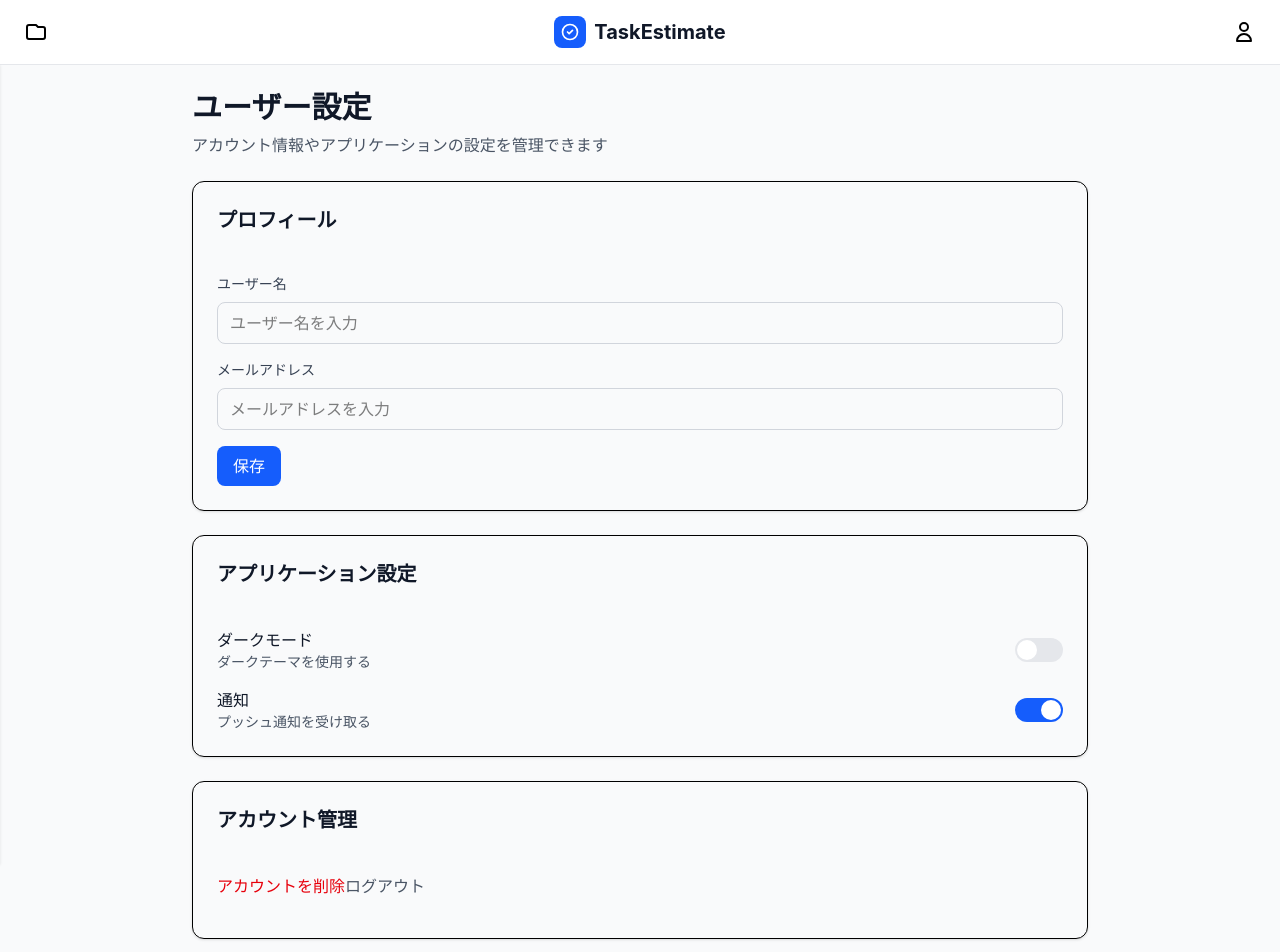
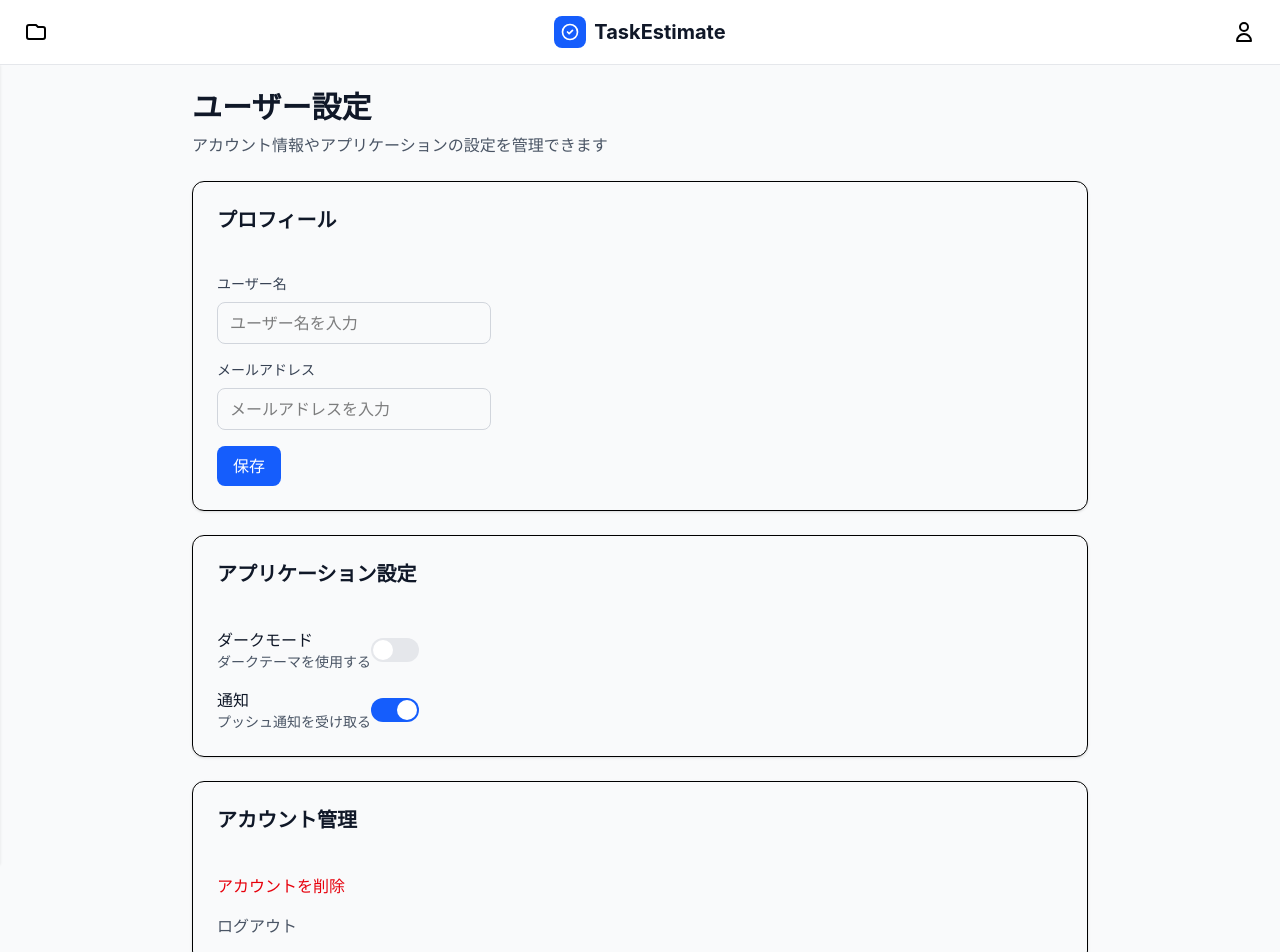
Before and after one commit to Daichi0914/task_estimate_app, a Next.js app in the folder frontend/: page /settings in a window 1280 px wide. Shown: the top 952 px of the page. Built offline with nearby package versions, Linux system fonts and the light colour scheme.

Commit message:
feat: スタイルをclsxにまとめて外部ファイルへ移行

```diff
--- a/frontend/src/app/page.tsx
+++ b/frontend/src/app/page.tsx
@@ -1,7 +1,7 @@
 'use client';
 
 import React from 'react';
-import { Layout } from '../components/layout/layout';
+import { Layout } from '@/components/layout/layout';
 
 export default function Home() {
   return (
--- a/frontend/src/app/settings/page.tsx
+++ b/frontend/src/app/settings/page.tsx
@@ -1,80 +1,108 @@
-import React from 'react';
-import { Layout } from '../../components/layout/layout';
-import { Card } from '../../components/ui/card';
+'use client';
+
+import React, { useState } from 'react';
+import clsx from 'clsx';
+import { Layout } from '@/components/layout/layout';
+import { Card } from '@/components/ui/card';
+import { settingsStyles } from '@/styles/components/settings';
 
 export default function SettingsPage() {
+  const [darkMode, setDarkMode] = useState(false);
+  const [notifications, setNotifications] = useState(true);
+
+  const toggleSwitchClasses = (isOn: boolean) => clsx(
+    settingsStyles.toggle.switch.base,
+    {
+      [settingsStyles.toggle.switch.on]: isOn,
+      [settingsStyles.toggle.switch.off]: !isOn,
+    }
+  );
+
+  const thumbClasses = (isOn: boolean) => clsx(
+    settingsStyles.toggle.switch.thumb,
+    {
+      [settingsStyles.toggle.switch.thumbOn]: isOn,
+      [settingsStyles.toggle.switch.thumbOff]: !isOn,
+    }
+  );
+
   return (
     <Layout>
-      <div className="max-w-4xl mx-auto">
-        <div className="mb-6">
-          <h1 className="text-3xl font-bold text-gray-900">ユーザー設定</h1>
-          <p className="text-gray-600 mt-2">アカウント情報やアプリケーションの設定を管理できます</p>
+      <div className={settingsStyles.container}>
+        <div className={settingsStyles.header.container}>
+          <h1 className={settingsStyles.header.title}>ユーザー設定</h1>
+          <p className={settingsStyles.header.description}>
+            アカウント情報やアプリケーションの設定を管理できます
+          </p>
         </div>
 
-        <div className="grid gap-6">
-          {/* プロフィール設定 */}
-          <Card className="p-6">
-            <h2 className="text-xl font-semibold text-gray-900 mb-4">プロフィール</h2>
-            <div className="space-y-4">
+        <div className={settingsStyles.grid}>
+          <Card className={settingsStyles.card}>
+            <h2 className={settingsStyles.section.title}>プロフィール</h2>
+            <div className={settingsStyles.section.content}>
               <div>
-                <label className="block text-sm font-medium text-gray-700 mb-2">
+                <label className={settingsStyles.form.label}>
                   ユーザー名
                 </label>
                 <input
                   type="text"
-                  className="w-full px-3 py-2 border border-gray-300 rounded-lg focus:outline-none focus:ring-2 focus:ring-blue-500"
+                  className={settingsStyles.form.input}
                   placeholder="ユーザー名を入力"
                 />
               </div>
               <div>
-                <label className="block text-sm font-medium text-gray-700 mb-2">
+                <label className={settingsStyles.form.label}>
                   メールアドレス
                 </label>
                 <input
                   type="email"
-                  className="w-full px-3 py-2 border border-gray-300 rounded-lg focus:outline-none focus:ring-2 focus:ring-blue-500"
+                  className={settingsStyles.form.input}
                   placeholder="メールアドレスを入力"
                 />
               </div>
-              <button className="bg-blue-600 text-white px-4 py-2 rounded-lg hover:bg-blue-700 transition-colors">
+              <button className={settingsStyles.form.button}>
                 保存
               </button>
             </div>
           </Card>
 
-          {/* アプリケーション設定 */}
-          <Card className="p-6">
-            <h2 className="text-xl font-semibold text-gray-900 mb-4">アプリケーション設定</h2>
-            <div className="space-y-4">
-              <div className="flex items-center justify-between">
+          <Card className={settingsStyles.card}>
+            <h2 className={settingsStyles.section.title}>アプリケーション設定</h2>
+            <div className={settingsStyles.section.content}>
+              <div className={settingsStyles.toggle.container}>
                 <div>
-                  <h3 className="font-medium text-gray-900">ダークモード</h3>
-                  <p className="text-sm text-gray-600">ダークテーマを使用する</p>
+                  <h3 className={settingsStyles.toggle.title}>ダークモード</h3>
+                  <p className={settingsStyles.toggle.description}>ダークテーマを使用する</p>
                 </div>
-                <button className="w-12 h-6 bg-gray-200 rounded-full relative">
-                  <div className="w-5 h-5 bg-white rounded-full absolute top-0.5 left-0.5 transition-transform"></div>
+                <button
+                  className={toggleSwitchClasses(darkMode)}
+                  onClick={() => setDarkMode(!darkMode)}
+                >
+                  <div className={thumbClasses(darkMode)}></div>
                 </button>
               </div>
-              <div className="flex items-center justify-between">
+              <div className={settingsStyles.toggle.container}>
                 <div>
-                  <h3 className="font-medium text-gray-900">通知</h3>
-                  <p className="text-sm text-gray-600">プッシュ通知を受け取る</p>
+                  <h3 className={settingsStyles.toggle.title}>通知</h3>
+                  <p className={settingsStyles.toggle.description}>プッシュ通知を受け取る</p>
                 </div>
-                <button className="w-12 h-6 bg-blue-600 rounded-full relative">
-                  <div className="w-5 h-5 bg-white rounded-full absolute top-0.5 right-0.5 transition-transform"></div>
+                <button
+                  className={toggleSwitchClasses(notifications)}
+                  onClick={() => setNotifications(!notifications)}
+                >
+                  <div className={thumbClasses(notifications)}></div>
                 </button>
               </div>
             </div>
           </Card>
 
-          {/* アカウント管理 */}
-          <Card className="p-6">
-            <h2 className="text-xl font-semibold text-gray-900 mb-4">アカウント管理</h2>
-            <div className="space-y-4">
-              <button className="text-red-600 hover:text-red-700 font-medium">
+          <Card className={settingsStyles.card}>
+            <h2 className={settingsStyles.section.title}>アカウント管理</h2>
+            <div className={settingsStyles.section.content}>
+              <button className={settingsStyles.account.deleteButton}>
                 アカウントを削除
               </button>
-              <button className="text-gray-600 hover:text-gray-700 font-medium">
+              <button className={settingsStyles.account.logoutButton}>
                 ログアウト
               </button>
             </div>
--- a/frontend/src/components/layout/sidebar.tsx
+++ b/frontend/src/components/layout/sidebar.tsx
@@ -1,7 +1,7 @@
 'use client';
 
 import React from 'react';
-import { useSidebar } from '../../hooks/useSidebar';
+import { useSidebar } from '@/hooks/useSidebar';
 
 export const WorkspaceSidebar: React.FC = () => {
   const { toggle } = useSidebar();
--- a/frontend/src/hooks/useSidebar.ts
+++ b/frontend/src/hooks/useSidebar.ts
@@ -1,5 +1,5 @@
 import { useAtom } from 'jotai';
-import { sidebarOpenAtom } from '../jotai/atoms/sidebarAtom';
+import { sidebarOpenAtom } from '@/jotai/atoms/sidebarAtom';
 
 export const useSidebar = () => {
   const [isOpen, setIsOpen] = useAtom(sidebarOpenAtom);
--- /dev/null
+++ b/frontend/src/styles/components/button.ts
@@ -0,0 +1,5 @@
+export const buttonStyles = {
+  base: 'p-2 rounded-lg hover:bg-gray-100 transition-colors',
+  rounded: 'p-2 rounded-full hover:bg-gray-100 transition-colors',
+  logo: 'flex items-center space-x-2 hover:opacity-80 transition-opacity',
+};
--- /dev/null
+++ b/frontend/src/styles/components/header.ts
@@ -0,0 +1,7 @@
+export const headerStyles = {
+  base: 'bg-white border-b border-gray-200 px-4 py-3 relative z-40',
+  logo: {
+    container: 'w-8 h-8 bg-blue-600 rounded-lg flex items-center justify-center',
+    text: 'text-xl font-bold text-gray-900',
+  },
+};
--- /dev/null
+++ b/frontend/src/styles/components/layout.ts
@@ -0,0 +1,14 @@
+export const layoutStyles = {
+  container: 'min-h-screen bg-gray-50',
+  flex: 'flex items-center justify-between',
+  sidebar: {
+    base: 'fixed top-16 left-0 h-full transition-transform duration-300 ease-in-out z-30',
+    open: 'translate-x-0',
+    closed: '-translate-x-full',
+  },
+  main: {
+    base: 'transition-all duration-300 ease-in-out p-6 flex-1',
+    withSidebar: 'ml-80',
+    withoutSidebar: 'ml-0',
+  },
+};
--- /dev/null
+++ b/frontend/src/styles/components/settings.ts
@@ -0,0 +1,38 @@
+export const settingsStyles = {
+  container: 'max-w-4xl mx-auto',
+  header: {
+    container: 'mb-6',
+    title: 'text-3xl font-bold text-gray-900',
+    description: 'text-gray-600 mt-2',
+  },
+  grid: 'grid gap-6',
+  card: 'p-6',
+  section: {
+    title: 'text-xl font-semibold text-gray-900 mb-4',
+    content: 'flex flex-col gap-4 items-start',
+  },
+  form: {
+    field: '',
+    label: 'block text-sm font-medium text-gray-700 mb-2',
+    input: 'w-full px-3 py-2 border border-gray-300 rounded-lg focus:outline-none focus:ring-2 focus:ring-blue-500',
+    button: 'bg-blue-600 text-white px-4 py-2 rounded-lg hover:bg-blue-700 transition-colors',
+  },
+  toggle: {
+    container: 'flex items-center justify-between',
+    content: '',
+    title: 'font-medium text-gray-900',
+    description: 'text-sm text-gray-600',
+    switch: {
+      base: 'w-12 h-6 rounded-full relative',
+      off: 'bg-gray-200',
+      on: 'bg-blue-600',
+      thumb: 'w-5 h-5 bg-white rounded-full absolute top-0.5 transition-transform',
+      thumbOff: 'left-0.5',
+      thumbOn: 'right-0.5',
+    },
+  },
+  account: {
+    deleteButton: 'text-red-600 hover:text-red-700 font-medium',
+    logoutButton: 'text-gray-600 hover:text-gray-700 font-medium',
+  },
+};
--- /dev/null
+++ b/frontend/src/styles/components/sidebar.ts
@@ -0,0 +1,6 @@
+export const sidebarStyles = {
+  base: 'w-64 h-full bg-white border-r border-gray-200 shadow-sm',
+  title: 'text-lg font-semibold text-gray-900',
+  closeButton: 'p-1 rounded-lg hover:bg-gray-100 transition-colors',
+  addButton: 'w-full mt-4 p-3 border-2 border-dashed border-gray-300 rounded-lg text-gray-500 hover:border-gray-400 hover:text-gray-600 transition-colors',
+};
```
Also changed, not shown: frontend/src/components/layout/header.tsx (+12 -9 lines), frontend/src/components/layout/layout.tsx (+24 -10 lines), frontend/src/types/workspace.ts (deleted, +0 -24 lines), 1 other file (tests, documents, lock files or other folders).
